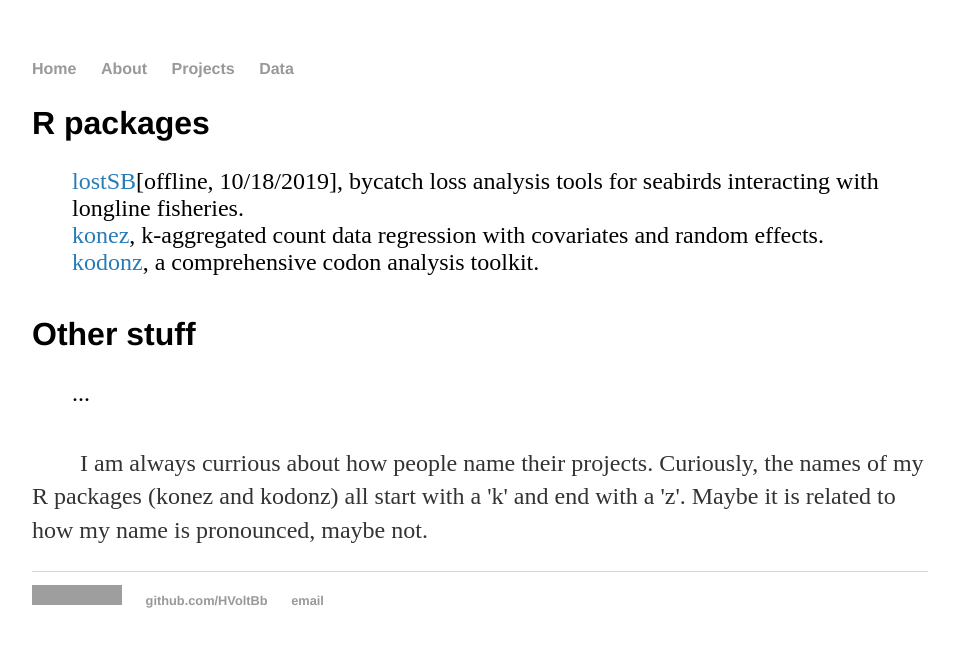
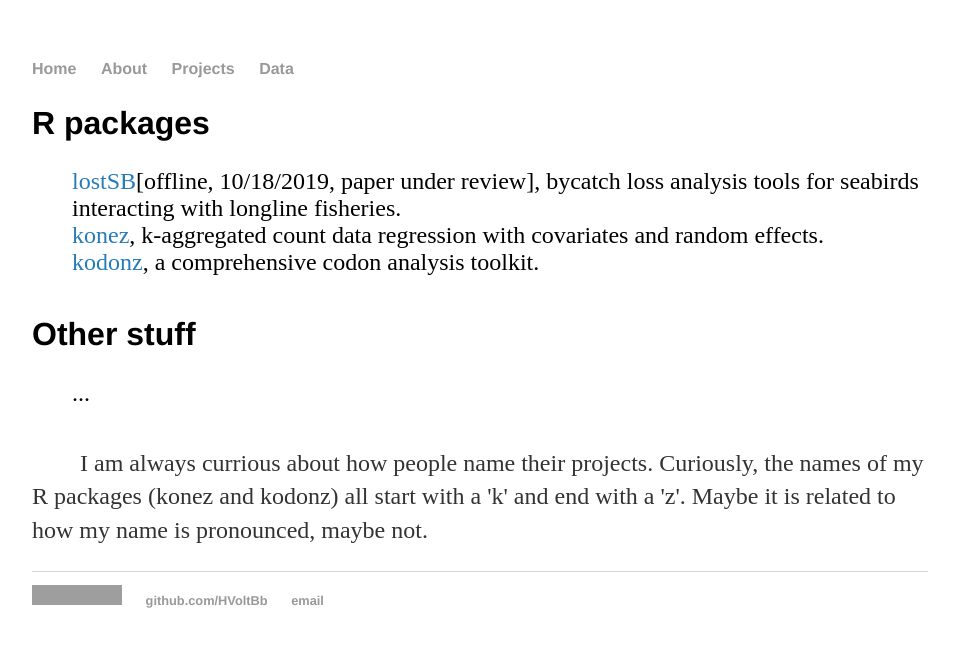
Before and after one commit to HVoltBb/HVoltBb.github.io, a Jekyll site: the page built from projects/index.html, in a window 1280 px wide. Shown: the top 647 px of the page, without its empty margins (160-1113 px from the left). Built offline with Jekyll 4.4.1, drawn with Linux system fonts in a browser that asks for light colours; grey boxes are pictures that could not be loaded.

Commit message:
Update index.html

```diff
--- a/projects/index.html
+++ b/projects/index.html
@@ -4,7 +4,7 @@ title: Projects
 ---
 <h2>R packages</h2>
 <ul class='stuff'>
-	<li><a href="https://hvoltbb.github.io/lostSB/" target="_blank">lostSB</a>[offline, 10/18/2019], bycatch loss analysis tools for seabirds interacting with longline fisheries.</li>
+	<li><a href="https://hvoltbb.github.io/lostSB/" target="_blank">lostSB</a>[offline, 10/18/2019, paper under review], bycatch loss analysis tools for seabirds interacting with longline fisheries.</li>
 	<li><a href="https://hvoltbb.github.io/konez/" target="_blank">konez</a>, k-aggregated count data regression with covariates and random effects.</li>
 	<li><a href="https://hvoltbb.github.io/kodonz/" target="_blank">kodonz</a>, a comprehensive codon analysis toolkit.</li>
 </ul>
```
